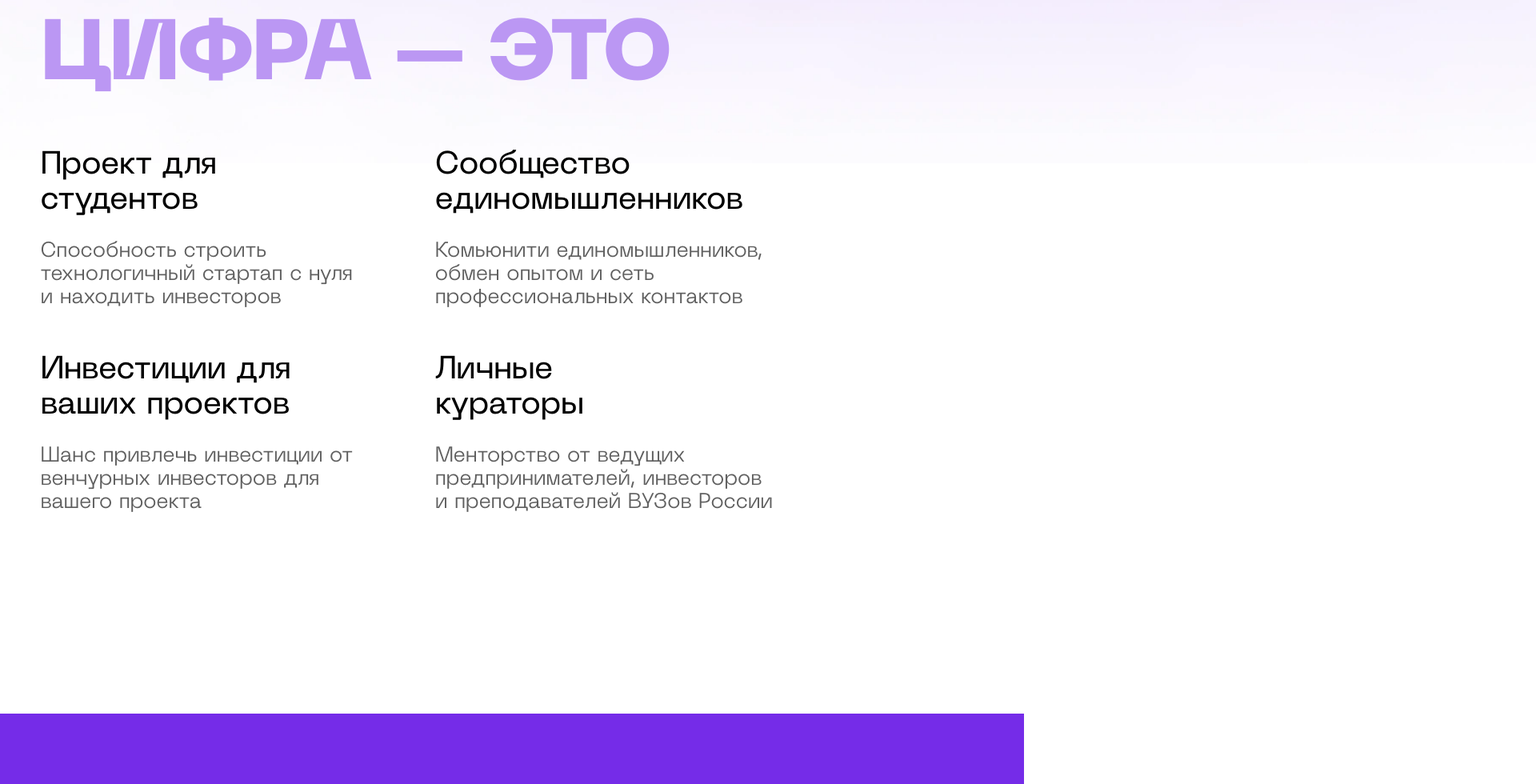
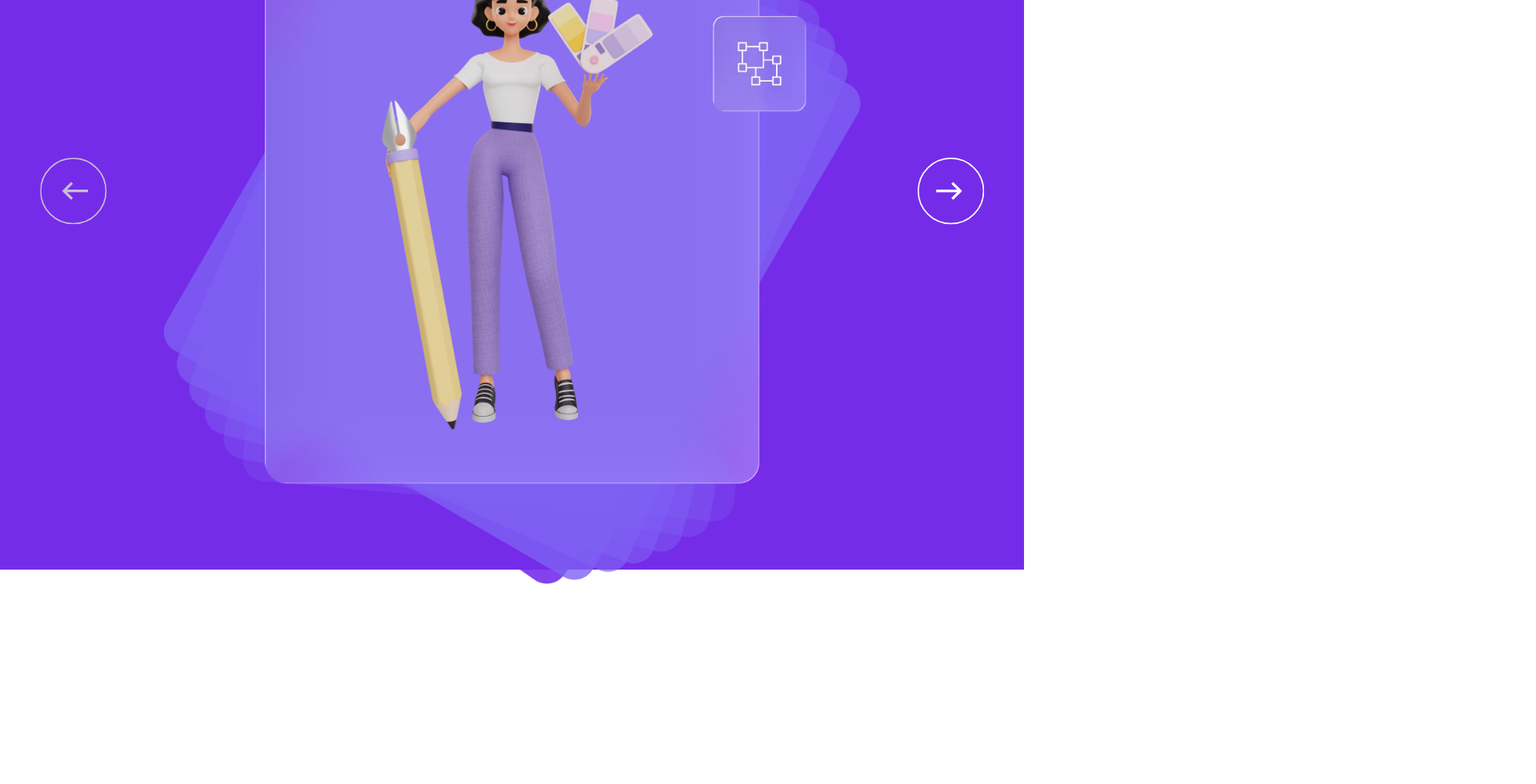
Before and after one commit to push-ebx/cifra, a Next.js app: page / in a window 1280 px wide. Shown: the part 1500-2480 px from the top of the page at 80% size, 1920 px wide, since content can reach past the window. Built offline with nearby package versions, Linux system fonts and the light colour scheme.

Commit message:
feat: slider section on 768

```diff
--- a/src/app/(main)/_blocks/slider/slider.module.scss
+++ b/src/app/(main)/_blocks/slider/slider.module.scss
@@ -14,6 +14,11 @@
   @include breakpoint.desktopDown {
     height: 100vh;
     justify-content: center;
+    padding: 0 var(--padding-horizontal-base) 0;
+  }
+
+  .heading {
+    text-align: center;
   }
 }
 
@@ -45,17 +50,36 @@
     width: 22.3125rem;
     margin-top: 20rem;
 
+    @include breakpoint.desktopDown {
+      width: 100%;
+      margin-top: 12.25rem;
+      align-items: center;
+    }
+
     .position {
       display: flex;
       flex-direction: column;
       gap: 1.5rem;
+
+      @include breakpoint.desktopDown {
+        text-align: center;
+        margin-top: 16rem;
+        max-width: 33.3rem;
+      }
     }
   }
 
   .carouselControls {
     color: white;
+
     button:first-child {
       transform: rotate(180deg);
+    }
+
+    @include breakpoint.desktopDown {
+      width: 100%;
+      display: flex;
+      justify-content: space-between;
     }
   }
 
--- a/src/app/(main)/_blocks/slider/slider.tsx
+++ b/src/app/(main)/_blocks/slider/slider.tsx
@@ -115,28 +115,28 @@
 
 const slides = [
 	{
-		title: 'Дизайнер',
+		title: 'дизайнер',
 		subtitle:
 			'Креативный гений, который создает эффективные пользовательские интерфейсы, разрабатывает эстетически привлекательные дизайны и уделяет особое внимание пользовательскому опыту',
 		imageSrc: '/images/slides/pic-1.webp',
 		icon: '/images/slides/icons/designer.webp',
 	},
 	{
-		title: 'Маркетолог',
+		title: 'маркетолог',
 		subtitle:
 			'Эксперт в области цифрового\nмаркетинга, который помогает команде успешно продвигать продукты и привлекать новых клиентов',
 		imageSrc: '/images/slides/pic-2.webp',
 		icon: '/images/slides/icons/marketing.webp',
 	},
 	{
-		title: 'Менеджер',
+		title: 'менеджер',
 		subtitle:
-			'Он планирует и контролирует\nпроцессы разработки, управляет ресурсами и распределяет задачи\nмежду участниками команды',
+			'Он планирует и контролирует\nпроцессы разработки, управляет ресурсами и распределяет задачи между участниками команды',
 		imageSrc: '/images/slides/pic-3.webp',
 		icon: '/images/slides/icons/manager.webp',
 	},
 	{
-		title: 'Программист',
+		title: 'программист',
 		subtitle:
 			'Он занимается программированием \n на различных языках и технологиях, разрабатывает архитектуру системы \ и обеспечивает надежность \n и безопасность программного продукта',
 		imageSrc: '/images/slides/pic-4.webp',
--- a/src/app/(main)/page.tsx
+++ b/src/app/(main)/page.tsx
@@ -31,18 +31,18 @@
 const Home = async () => {
 	return (
 		<>
-			<Hero />
-			<div style={{ position: 'relative' }}>
-				<AcceleratorIs />
-				<PrizeFund />
-			</div>
-			<div style={{ position: 'relative' }}>
-				<Tracks />
-				<EducationalProgram />
-				<EducationalProgramMobile />
-			</div>
-			<VideoSection />
-			<WhatDoUGet />
+			{/*<Hero />*/}
+			{/*<div style={{ position: 'relative' }}>*/}
+			{/*	<AcceleratorIs />*/}
+			{/*	<PrizeFund />*/}
+			{/*</div>*/}
+			{/*<div style={{ position: 'relative' }}>*/}
+			{/*	<Tracks />*/}
+			{/*	<EducationalProgram />*/}
+			{/*	<EducationalProgramMobile />*/}
+			{/*</div>*/}
+			{/*<VideoSection />*/}
+			{/*<WhatDoUGet />*/}
 			<CifraFroU />
 			<Slider />
 			<Timeline />
--- a/src/app/layout.tsx
+++ b/src/app/layout.tsx
@@ -58,7 +58,7 @@
 					<div id={'app-root'}>
 						<Menu />
 						<FixedButtons />
-						<AppLoader />
+						{/*<AppLoader />*/}
 						<main className={'main'}>{children}</main>
 						{/*<Footer />*/}
 					</div>
```
